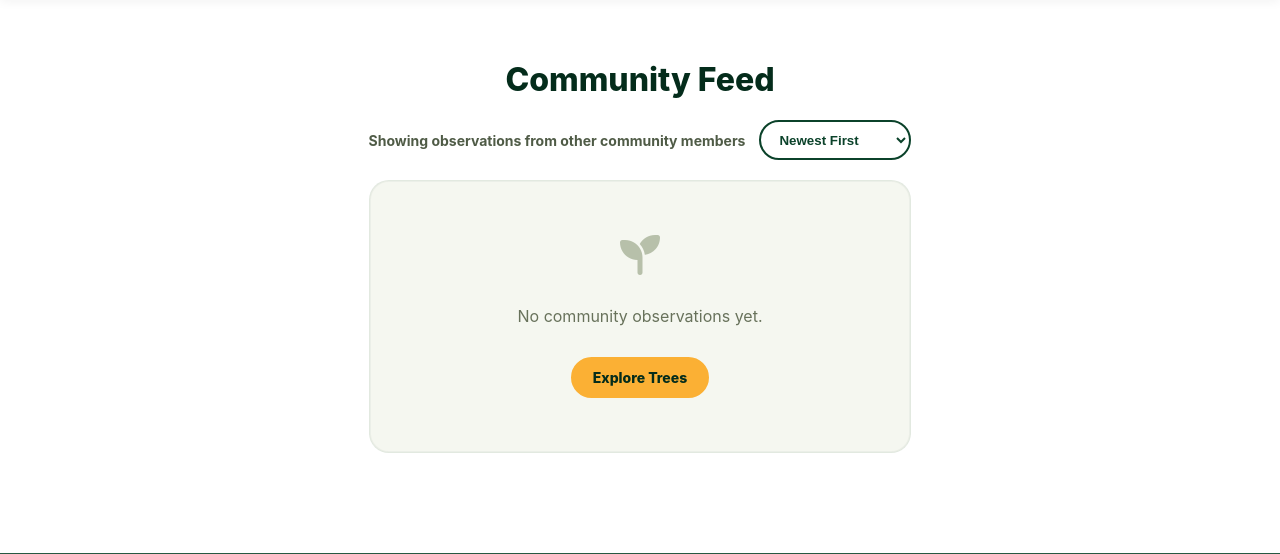
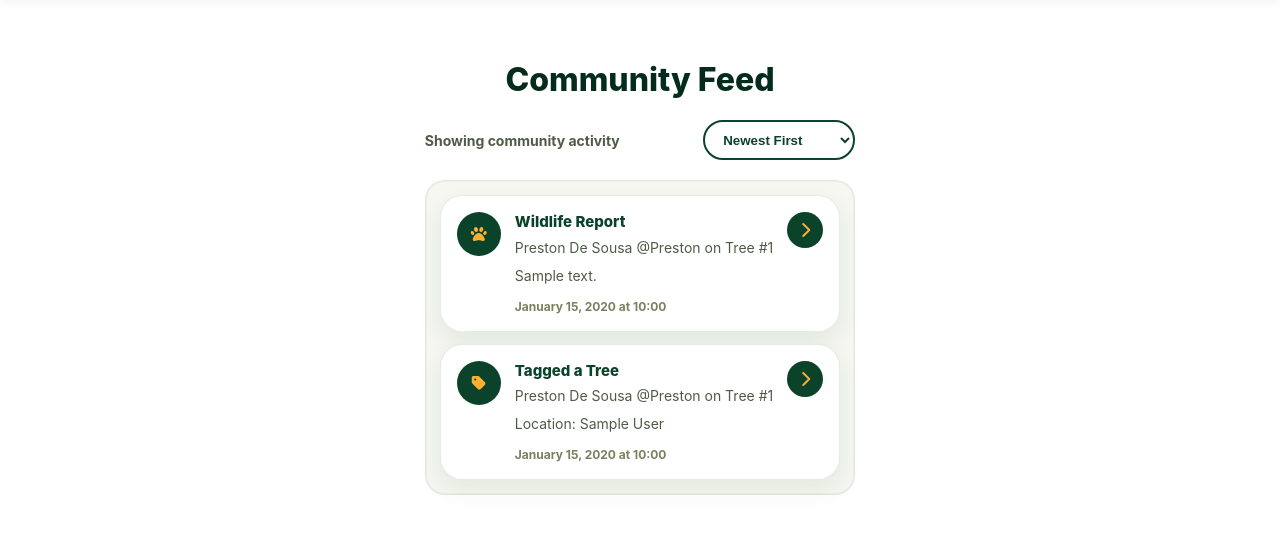
Before and after one commit to dprstn/Tree-Guardian, a Flask app: page /community_feed in a window 1280 px wide. Shown: the part 74-628 px from the top of the page. Run offline with Flask 3, Linux system fonts and the light colour scheme; the visitor is signed in with stand-in values (Sample User, id 1); tables that the repository leaves empty hold one stand-in row (values such as "Sample post"); grey boxes are pictures that could not be loaded.

Commit message:
Refactor community feed to unify activity terminology and improve data retrieval

```diff
--- a/App.py
+++ b/App.py
@@ -690,27 +690,14 @@ def homepage():
     if community_sort not in ('newest', 'oldest'):
         community_sort = 'newest'
 
-    community_query = db.session.query(Observation, Observation_type, User).join(
+    community_feed = []
+    community_observations = db.session.query(Observation, Observation_type, User).join(
         Observation_type, Observation.observation_type_id == Observation_type.observation_type_id
     ).join(
         User, Observation.user_id == User.user_id
-    ).filter(
-        Observation.user_id != user.user_id
-    )
-
-    if community_sort == 'oldest':
-        community_query = community_query.order_by(
-            Observation.observed_time.asc(),
-            Observation.observation_id.asc()
-        )
-    else:
-        community_query = community_query.order_by(
-            Observation.observed_time.desc(),
-            Observation.observation_id.desc()
-        )
-
-    community_feed = []
-    for obs, o_type, obs_user in community_query.all():
+    ).all()
+
+    for obs, o_type, obs_user in community_observations:
         community_feed.append({
             'title': f'{o_type.observation_category} Report',
             'date': obs.observed_time,
@@ -720,6 +707,26 @@ def homepage():
             'user_name': f'{obs_user.first_name} {obs_user.last_name}',
             'username': obs_user.username
         })
+
+    community_tags = db.session.query(UserTreeTag, User).join(
+        User, UserTreeTag.user_id == User.user_id
+    ).all()
+
+    for tag, tag_user in community_tags:
+        community_feed.append({
+            'title': 'Tagged a Tree',
+            'date': tag.tagged_at,
+            'details': f'Location: {tag.location_name}' if tag.location_name else 'Tagged a tree location',
+            'icon': 'fa-tag',
+            'tree_id': tag.tree_id,
+            'user_name': f'{tag_user.first_name} {tag_user.last_name}',
+            'username': tag_user.username
+        })
+
+    community_feed.sort(
+        key=lambda x: (x['date'] is None, x['date']),
+        reverse=(community_sort != 'oldest')
+    )
 
     return render_template("homepage.html", user=user, username=user.username, role=user.role.lower() if user.role else 'user', adopted_count=adopted_count,
                            total_trees_in_db=total_trees_in_db,
@@ -818,21 +825,14 @@ def community_feed():
     if sort_order not in ('newest', 'oldest'):
         sort_order = 'newest'
 
-    query = db.session.query(Observation, Observation_type, User).join(
+    feed_items = []
+    community_observations = db.session.query(Observation, Observation_type, User).join(
         Observation_type, Observation.observation_type_id == Observation_type.observation_type_id
     ).join(
         User, Observation.user_id == User.user_id
-    ).filter(
-        Observation.user_id != user.user_id
-    )
-
-    if sort_order == 'oldest':
-        query = query.order_by(Observation.observed_time.asc())
-    else:
-        query = query.order_by(Observation.observed_time.desc())
-
-    feed_items = []
-    for obs, o_type, obs_user in query.all():
+    ).all()
+
+    for obs, o_type, obs_user in community_observations:
         feed_items.append({
             'title': f'{o_type.observation_category} Report',
             'date': obs.observed_time,
@@ -842,6 +842,26 @@ def community_feed():
             'user_name': f'{obs_user.first_name} {obs_user.last_name}',
             'username': obs_user.username
         })
+
+    community_tags = db.session.query(UserTreeTag, User).join(
+        User, UserTreeTag.user_id == User.user_id
+    ).all()
+
+    for tag, tag_user in community_tags:
+        feed_items.append({
+            'title': 'Tagged a Tree',
+            'date': tag.tagged_at,
+            'details': f'Location: {tag.location_name}' if tag.location_name else 'Tagged a tree location',
+            'icon': 'fa-tag',
+            'tree_id': tag.tree_id,
+            'user_name': f'{tag_user.first_name} {tag_user.last_name}',
+            'username': tag_user.username
+        })
+
+    feed_items.sort(
+        key=lambda x: (x['date'] is None, x['date']),
+        reverse=(sort_order != 'oldest')
+    )
 
     return render_template('community_feed.html', feed_items=feed_items, sort_order=sort_order, user=user)
 
--- a/templates/community_feed.html
+++ b/templates/community_feed.html
@@ -54,7 +54,7 @@
         <h1 class="welcome-header activity-page-title">Community Feed</h1>
 
         <div class="activity-page-toolbar">
-            <p>Showing observations from other community members</p>
+            <p>Showing community activity</p>
 
             <form action="{{ url_for('community_feed') }}" method="GET" class="sort-form">
                 <select name="sort" onchange="this.form.submit()" class="activity-sort-select">
@@ -87,7 +87,7 @@
             {% else %}
                 <div class="activity-empty-state">
                     <i class="fa-solid fa-seedling"></i>
-                    <p>No community observations yet.</p>
+                    <p>No community activity yet.</p>
                     <a href="{{ url_for('local_trees') }}" class="c-button gold-variation activity-empty-link">Explore Trees</a>
                 </div>
             {% endif %}
--- a/templates/homepage.html
+++ b/templates/homepage.html
@@ -179,7 +179,7 @@
 
                 <details class="dashboard-activity-dropdown" open>
                     <summary class="activity-dropdown-toggle">
-                        <span><i class="fa-solid fa-seedling"></i> Community observations</span>
+                        <span><i class="fa-solid fa-seedling"></i> Community activity</span>
                         <i class="fa-solid fa-chevron-down"></i>
                     </summary>
 
@@ -201,7 +201,7 @@
                                 </div>
                             {% endfor %}
                         {% else %}
-                            <p class="activity-empty">No community observations yet.</p>
+                            <p class="activity-empty">No community activity yet.</p>
                         {% endif %}
                     </div>
                 </details>
```
